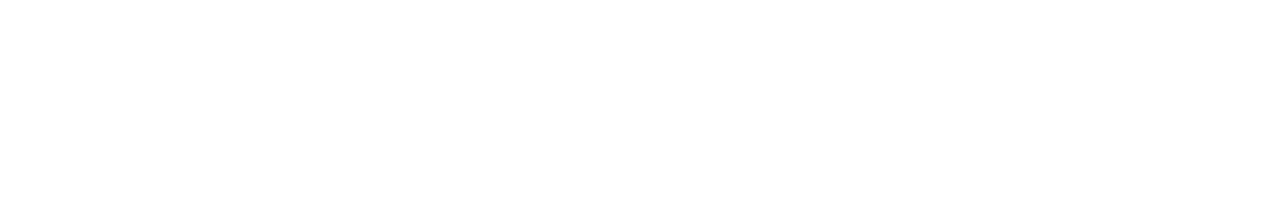
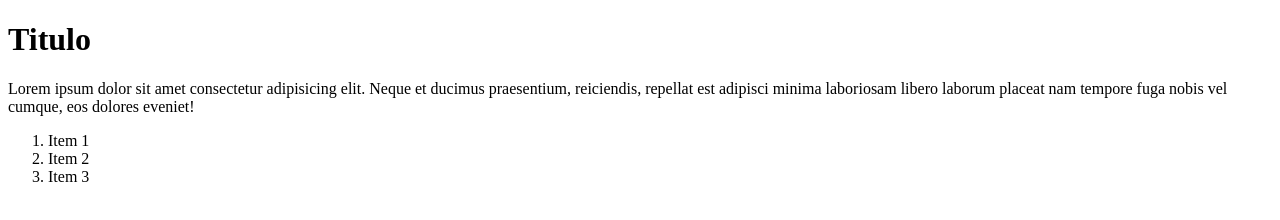
Before and after one commit to drmf88/poo, a plain HTML site: page index.htm in a window 1280 px wide. Drawn offline with Linux system fonts and the light colour scheme.

Commit message:
se agrega titulo y lista

```diff
--- a/index.htm
+++ b/index.htm
@@ -3,9 +3,15 @@
 <head>
     <meta charset="UTF-8">
     <meta name="viewport" content="width=device-width, initial-scale=1.0">
-    <title>Document</title>
+    <title>prueba</title>
 </head>
 <body>
-
+    <h1>Titulo</h1
+    <p>Lorem ipsum dolor sit amet consectetur adipisicing elit. Neque et ducimus praesentium, reiciendis, repellat est adipisci minima laboriosam libero laborum placeat nam tempore fuga nobis vel cumque, eos dolores eveniet!</p>
+    <ol>
+        <li>Item 1</li>
+        <li>Item 2</li>
+        <li>Item 3</li>
+    </ol>
 </body>
 </html>
```
